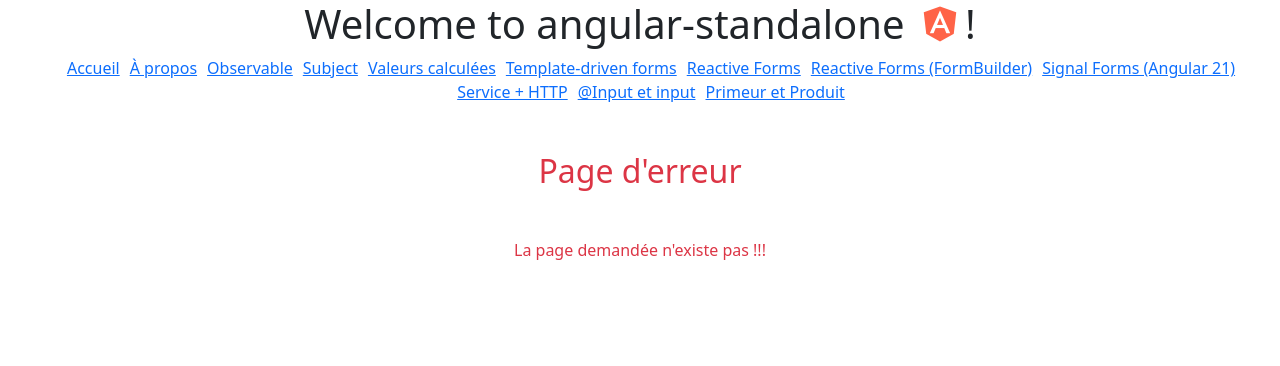
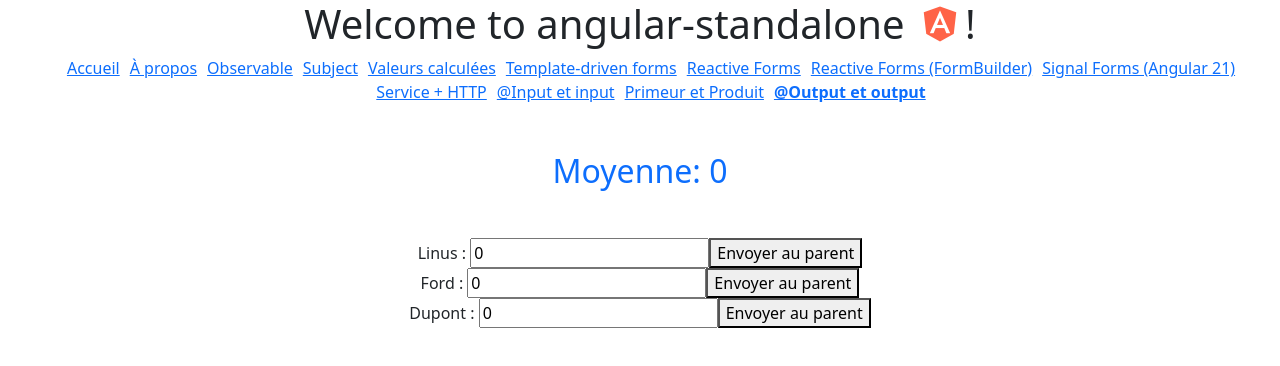
Before and after one commit to thalesalexcin/angular-standalone, an Angular app: page /parent in a window 1280 px wide. Before the commit this address led to /not-found. Shown: the top 366 px of the page. Built offline with nearby package versions, Linux system fonts and the light colour scheme.

Commit message:
Using @Output

```diff
--- a/src/app/app.routes.ts
+++ b/src/app/app.routes.ts
@@ -18,6 +18,7 @@
 import { PersonneComponent } from './components/personne-component/personne-component';
 import { PereComponent } from './components/pere/pere';
 import { PrimeurComponent } from './components/primeur/primeur';
+import { ParentComponent } from './components/parent/parent';
 
 export const routes: Routes = [
   { path: '', component: HomeComponent },
@@ -39,6 +40,7 @@
   { path: 'personne', component: PersonneComponent },
   { path: 'pere', component: PereComponent },
   { path: 'primeur', component: PrimeurComponent },
+  { path: 'parent', component: ParentComponent },
 
   //{ path: '**', component: NotFoundComponent },
   { path: 'not-found', component: NotFoundComponent },
--- /dev/null
+++ b/src/app/components/child/child.html
@@ -0,0 +1,2 @@
+{{ nom() }} : <input type="number" [(ngModel)]="note" />
+<button (click)="envoyer()" [disabled]="isDisabled">Envoyer au parent</button>
--- /dev/null
+++ b/src/app/components/child/child.ts
@@ -0,0 +1,19 @@
+import { Component, EventEmitter, input, Input, Output, output, signal } from '@angular/core';
+import { FormsModule } from '@angular/forms';
+
+@Component({
+  selector: 'app-child',
+  imports: [FormsModule],
+  templateUrl: './child.html',
+  styleUrl: './child.css',
+})
+export class ChildComponent {
+  nom = input('');
+  note = 0;
+  isDisabled = false;
+  @Output() sendNote = new EventEmitter<number>();
+  envoyer() {
+    this.sendNote.emit(this.note);
+    this.isDisabled = true;
+  }
+}
--- a/src/app/components/menu/menu.html
+++ b/src/app/components/menu/menu.html
@@ -37,5 +37,8 @@
     <li routerLinkActive="active">
       <a routerLink="/primeur">Primeur et Produit</a>
     </li>
+    <li routerLinkActive="active">
+      <a routerLink="/parent">@Output et output</a>
+    </li>
   </ul>
 </nav>
--- /dev/null
+++ b/src/app/components/parent/parent.html
@@ -0,0 +1,6 @@
+<h2 class="text-primary my-5">Moyenne: {{ moyenne }}</h2>
+@for (item of noms; track $index) {
+  <div>
+    <app-child [nom]="item" (sendNote)="calculerMoyenne($event)"></app-child>
+  </div>
+}
--- /dev/null
+++ b/src/app/components/parent/parent.ts
@@ -0,0 +1,21 @@
+import { Component } from '@angular/core';
+import { ChildComponent } from '../child/child';
+
+@Component({
+  selector: 'app-parent',
+  imports: [ChildComponent],
+  templateUrl: './parent.html',
+  styleUrl: './parent.css',
+})
+export class ParentComponent {
+  noms = ['Linus', 'Ford', 'Dupont'];
+  moyenne = 0;
+  somme = 0;
+  nombreNotes = 0;
+
+  calculerMoyenne(note: number) {
+    this.nombreNotes++;
+    this.somme += note;
+    this.moyenne = this.somme / this.nombreNotes;
+  }
+}
```
Also changed, not shown: src/app/components/child/child.css (added), src/app/components/parent/parent.css (added), 2 other files (tests, documents, lock files or other folders).
